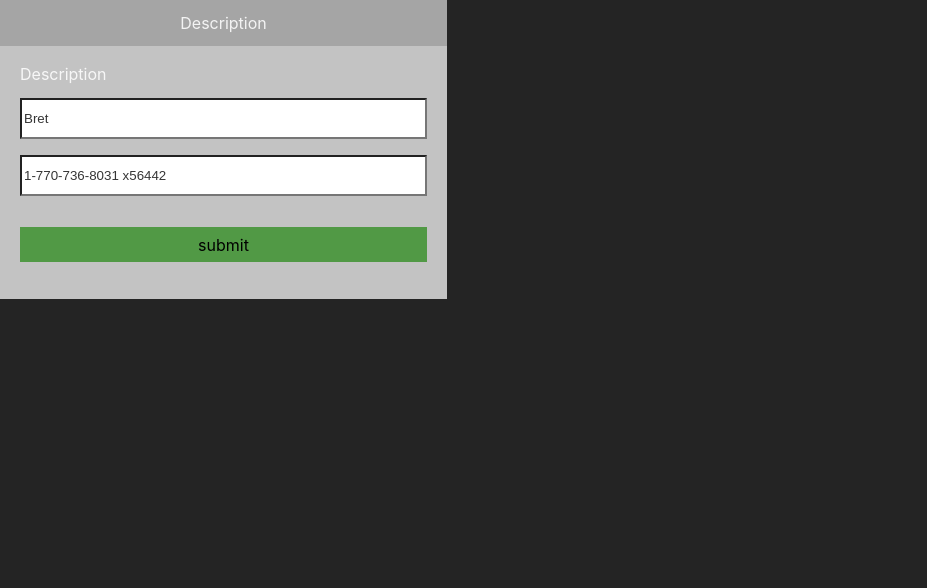
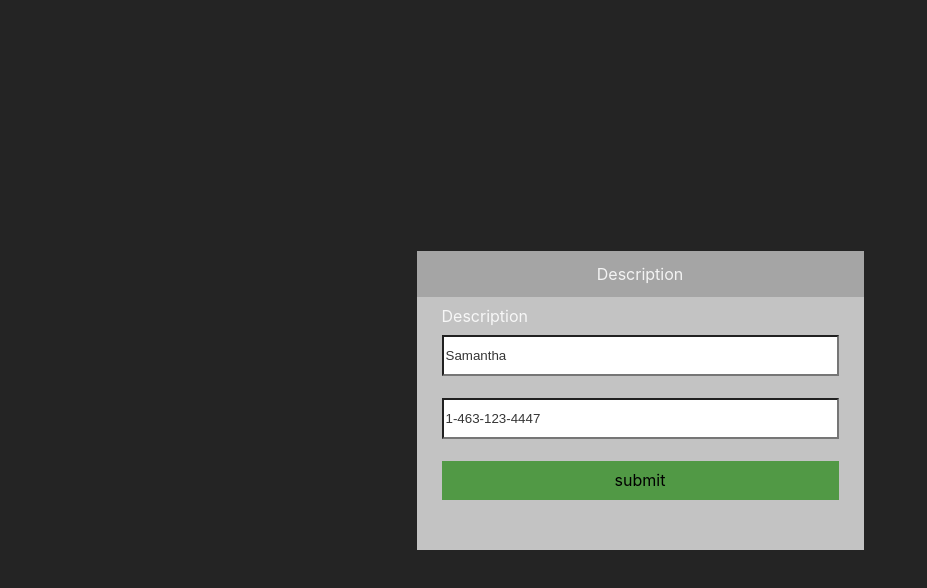
Before and after one commit to systanon/test, a Vue app: page / in a window 1280 px wide. Shown: the top 588 px of the page, without its empty margins (0-927 px from the left). Built offline with nearby package versions, Linux system fonts and the light colour scheme; no server answers.

Commit message:
fix: sign in

```diff
--- a/src/components/form/CreateTodoForm.vue
+++ b/src/components/form/CreateTodoForm.vue
@@ -16,8 +16,11 @@
         :validator="v$.form.title"
         class="create-todo__form-title"
       />
-    <UIButton class="create-todo__form-submit" label="submit" @click="submit" />
-
+      <UIButton
+        class="create-todo__form-submit"
+        label="submit"
+        @click="submit"
+      />
     </div>
   </div>
 </template>
@@ -48,7 +51,7 @@ export default defineComponent({
   data: () => ({
     form: {
       userId: 0,
-      title: ""
+      title: "",
     },
   }),
   validations() {
@@ -78,7 +81,7 @@ export default defineComponent({
 }
 .create-todo__form-title {
   padding: 15px 0;
-  background-color: #A5A5A5;
+  background-color: #a5a5a5;
 }
 .create-todo__form-body {
   display: grid;
@@ -91,9 +94,7 @@ export default defineComponent({
 ::v-deep.ui-select {
   height: 41px;
 }
-.sign-form__input {
-  background-color: white;
-}
+
 .create-todo__form-submit {
   background-color: #519945;
 }
--- a/src/components/form/SignInForm.vue
+++ b/src/components/form/SignInForm.vue
@@ -1,15 +1,15 @@
 <template>
-  <div class="sign-in-form">
-    <h2 class="sign-in-form__title"> Description </h2>
-    <div class="sign-in-form__inputs">
-      <p> Description </p>
+  <div class="sign-in__form">
+    <h2 class="sign-in__form-title">Description</h2>
+    <div class="sign-in__form-body">
+      <p class="sign-in__form-subtitle">Description</p>
       <UIInput
         type="text"
         name="username"
         v-model:value="form.username"
         label="User name"
         :validator="v$.form.username"
-        class="sign-in-form__input"
+        class="sign-in__form-username"
       />
       <UIInput
         type="text"
@@ -17,9 +17,9 @@
         v-model:value="form.phone"
         label="phone"
         :validator="v$.form.phone"
-        class="sign-in-form__input"
+        class="sign-in__form-phone"
       />
-      <UIButton class="sign-in-form__action-btn" label="submit" @click="submit" />
+      <UIButton class="sign-in__form-submit" label="submit" @click="submit" />
     </div>
   </div>
 </template>
@@ -29,7 +29,10 @@ import { defineComponent } from "vue";
 import UIInput from "../ui/input/UIInput.vue";
 import UIButton from "../ui/button/UIButton.vue";
 import { useVuelidate } from "@vuelidate/core";
-import { required, numeric, helpers } from "@vuelidate/validators";
+import { required } from "@vuelidate/validators";
+
+const PHONE_MATCH = (val) => val.match(/^(\+?\d{1,3})?[-.\s]?(\(\d{1,4}\)|\d{1,4})?[-.\s]?\d{1,4}[-.\s]?\d{1,4}[-.\s]?\d{1,9}$/);
+const NAME_MATCH = (val) => val.match(/^[a-zA-Z]+$/)
 
 export default defineComponent({
   name: "SignInForm",
@@ -41,20 +44,17 @@ export default defineComponent({
   setup: () => ({ v$: useVuelidate() }),
   data: () => ({
     form: {
-      username: "Bret",
-      phone: "1-770-736-8031 x56442",
+      username: "Samantha",
+      phone: "1-463-123-4447",
     },
   }),
   validations() {
     return {
       form: {
-        username: { required },
-        // phone: { required, numeric },
-        phone: { required },
-        // phone: {
-        //   required,
-        //   pattern: helpers.regex('phone', /^[0-9()\- ]+$/)
-        //  },
+        username: { required, NAME_MATCH },
+        phone: {
+          required, PHONE_MATCH
+         },
       },
     };
   },
@@ -69,36 +69,26 @@ export default defineComponent({
 </script>
 
 <style scoped >
-.sign-in-form {
+.sign-in__form {
   width: 447px;
   height: 299px;
+  grid-auto-rows: max-content auto;
+  display: grid;
+  background: #c3c3c3;
+}
+.sign-in__form-title {
+  padding: 15px 0;
+  background-color: #a5a5a5;
+}
+.sign-in__form-body {
+  display: grid;
+  padding: 0 25px 50px 25px;
+}
+.sign-in__form-subtitle {
   display: flex;
-  flex-direction: column;
-  /* justify-content: center; */
   align-items: center;
-  background: #C3C3C3;
 }
-.sign-in-form__title {
-  width: 100%;
-  padding: 15px 0;
-  background-color: #A5A5A5;
-}
-.sign-in-form__inputs {
-  text-align: left;
-  width: 100%;
-  display: flex;
-  flex-direction: column;
-  padding: 20px;
-  gap: 1rem;
-}
-.sign-form__input {
-  height: 41px;
-  background-color: white;
-}
-.sign-in-form__action-btn {
-  margin-top: 15px;
-  width: 100%;
+.sign-in__form-submit {
   background-color: #519945;
-  height: 35px;
 }
 </style>
--- a/src/views/SignInPage.vue
+++ b/src/views/SignInPage.vue
@@ -1,5 +1,7 @@
 <template>
+<div class="sign-in">
   <SignInForm @submit="submit" />
+</div>
 </template>
 
 <script lang="ts">
@@ -26,3 +28,12 @@ export default defineComponent({
   },
 });
 </script>
+<style scoped>
+.sign-in {
+  height: 100%;
+  width: 100%;
+  display: flex;
+  justify-content: center;
+  align-items: center;
+}
+</style>
```
Lines whose indentation alone changed are shown as unchanged.
